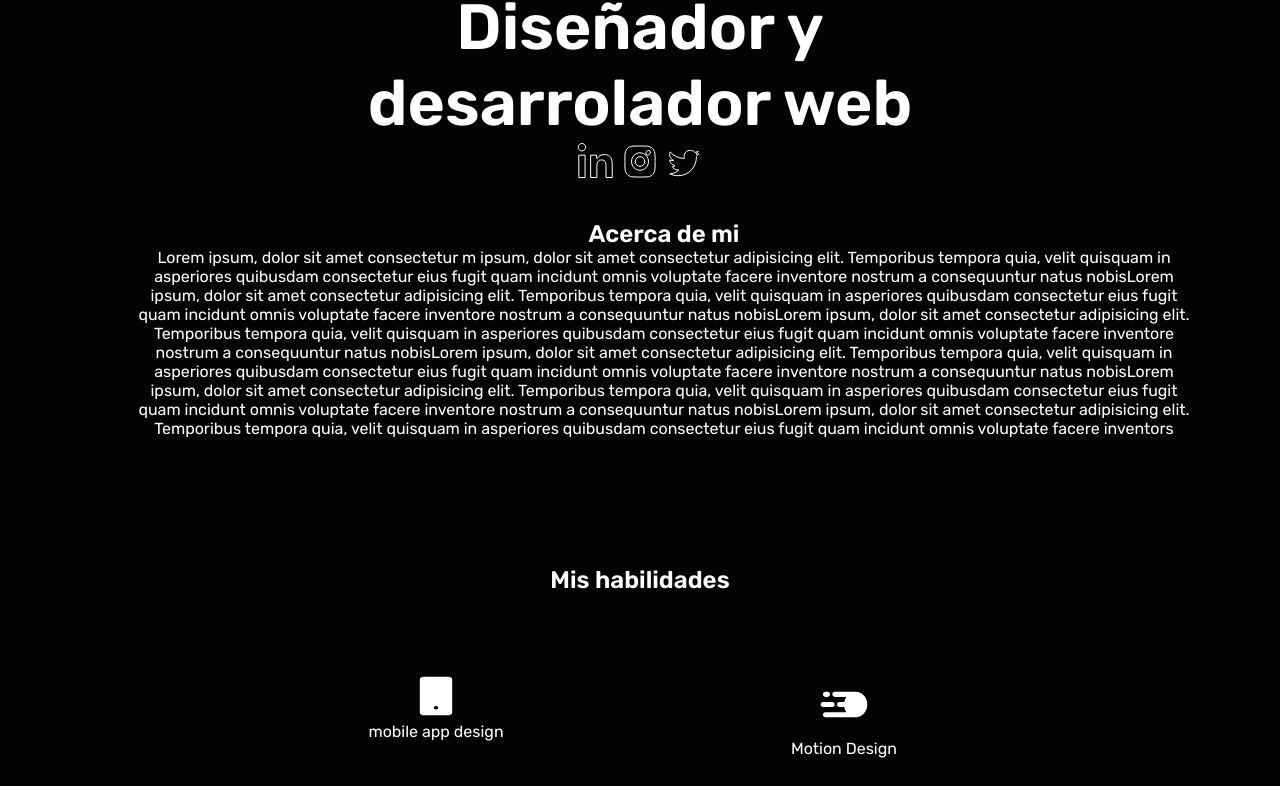
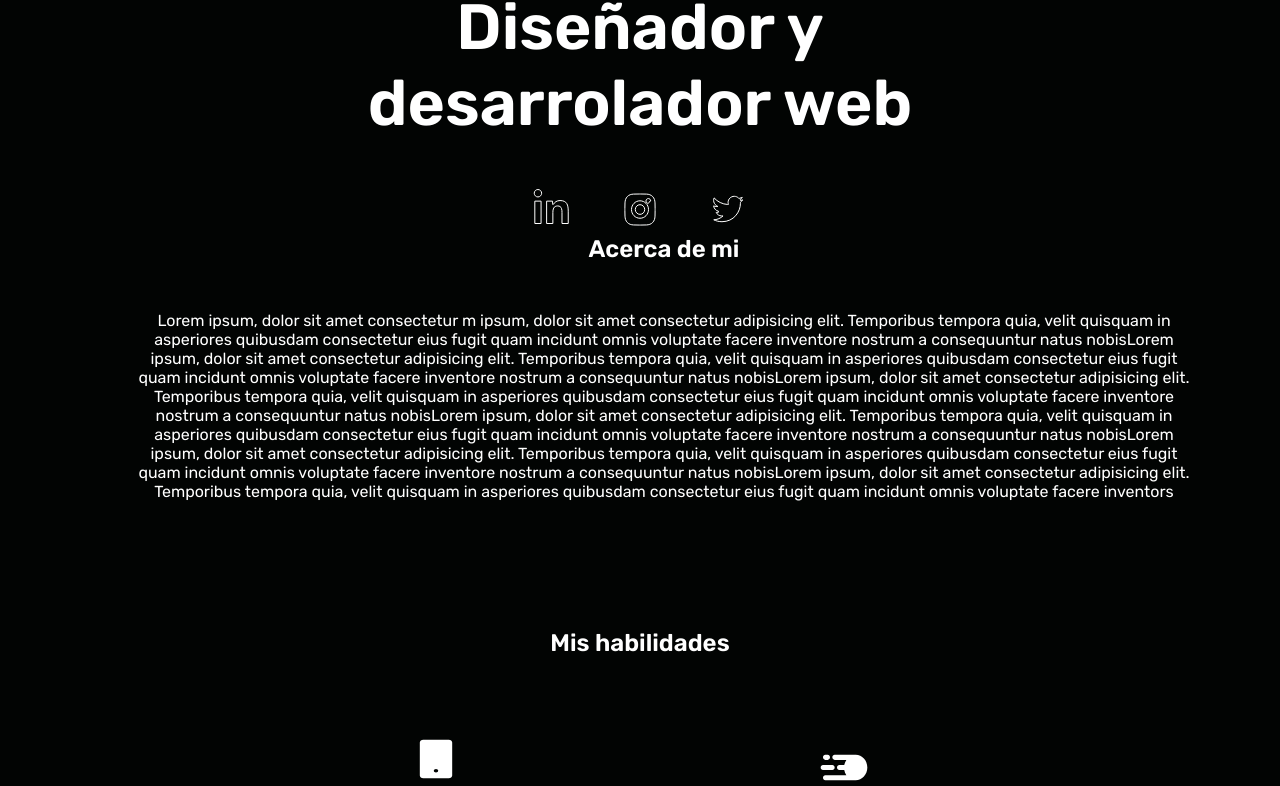
Before and after one commit to abelmars/portafolio, a plain HTML site: page Portafolio 7/index.html in a window 1280 px wide. Shown: the part 580-1366 px from the top of the page. Drawn offline with Linux system fonts and the light colour scheme.

Commit message:
add social

```diff
--- a/Portafolio 7/index.html
+++ b/Portafolio 7/index.html
@@ -36,9 +36,9 @@
         <h1>Diseñador y <br>desarrolador web</h1>
 
          <div class="ico__social">
-        <img src="/Portafolio 7/Íconos/linkedin.svg" alt="">
-        <img src="/Portafolio 7/Íconos/instagram.svg" alt="">
-        <img src="/Portafolio 7/Íconos/twitter.svg" alt="">
+        <div class="icono2"><img src="/Portafolio 7/Íconos/linkedin.svg" alt=""></div>
+        <div class="icono3"><img src="/Portafolio 7/Íconos/instagram.svg" alt=""></div>
+            <div class="icono1"><img src="/Portafolio 7/Íconos/twitter.svg" alt=""></div>
          </div>
         </div>
         </div>
--- a/Portafolio 7/styles.css
+++ b/Portafolio 7/styles.css
@@ -13,9 +13,7 @@
 
     }
 
-/*img{
-    width: 100%;
-    display: block;}*/
+
 
 
 .ff-rubik-45 {
@@ -74,17 +72,6 @@
 
 
 }
-.img__mobile{
-
-
-
-
-}
-
-.img__mdesktop{
-
-
-}
 
 .home{
     min-height: 100vh;
@@ -122,6 +109,16 @@
 
 }
 
+.ico__social{
+ display: flex;
+ justify-content: center;
+ gap: 3rem;
+margin-top: 3rem;
+
+
+
+
+}
 
 .habilidades{
    display: flex;
@@ -136,6 +133,7 @@
     display: grid;
     grid-template-columns: 1fr 1fr;
 
+
 }
 
 
@@ -143,17 +141,6 @@
 
 
 
-
-
-
-.abouts {
-    display: grid;
-
-
-
-
-
-}
 
 .about{
     margin-left: 8rem;
@@ -168,16 +155,11 @@
 
 
 
-}
-
-.litle_about{
-
-
-
 
 }
 
 .about p{
+    padding-top: 3rem;
     margin: auto;
 
 
@@ -203,12 +185,6 @@ flex-direction: column;
 }
 
 
-.age_exper{
-
-
-}
-
-
 
 
 
```
